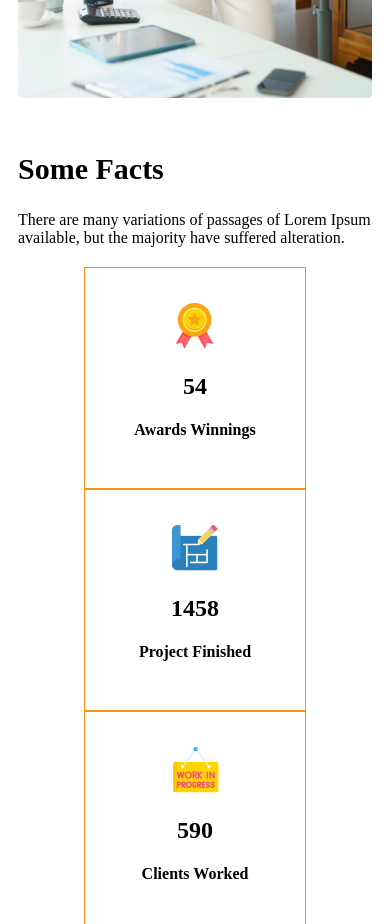
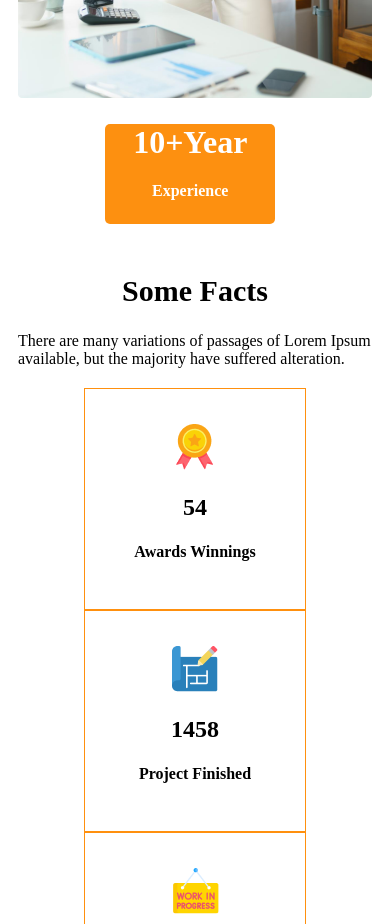
Before and after one commit to openarahmed/Assignment-number-2, a plain HTML site: page index.html in a window 390 px wide. Shown: the part 4020-4944 px from the top of the page. Drawn offline with Linux system fonts and the light colour scheme.

Commit message:
final corection done

```diff
--- a/index.html
+++ b/index.html
@@ -20,9 +20,11 @@
             margin-left: 180px;
             margin-right: 180px;
         }
-.nav-sub h1{
-    font-size: 35px;
-}
+
+        .nav-sub h1 {
+            font-size: 35px;
+        }
+
         .text {
             margin-left: 40px;
         }
@@ -209,6 +211,7 @@
 
         .fifth-title {
             font-size: 30px;
+
         }
 
         /* fifth page's sponsor img */
@@ -399,6 +402,9 @@
                 margin-left: 10px;
                 margin-right: 10px;
             }
+            .fifth-title{
+                text-align: center;
+            }
 
             .extra {
                 gap: 20px;
@@ -431,7 +437,15 @@
             }
 
             .tenyear {
-                display: none;
+
+                height: 100px;
+                width: 170px;
+                background-color: #FD9010;
+                left: auto;
+                bottom: auto;
+                position: relative;
+                left: 26%;
+
             }
         }
     </style>
```
